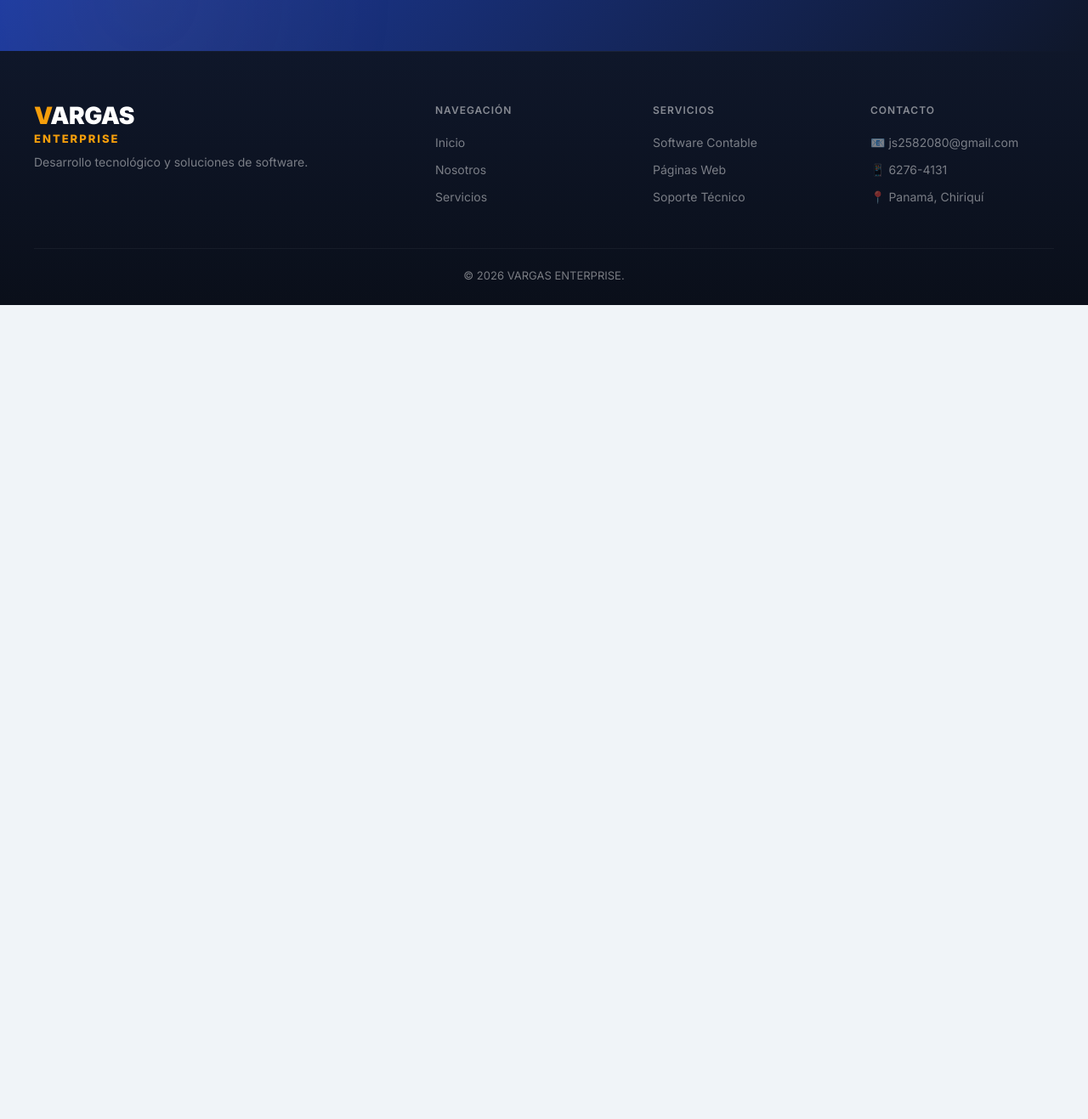
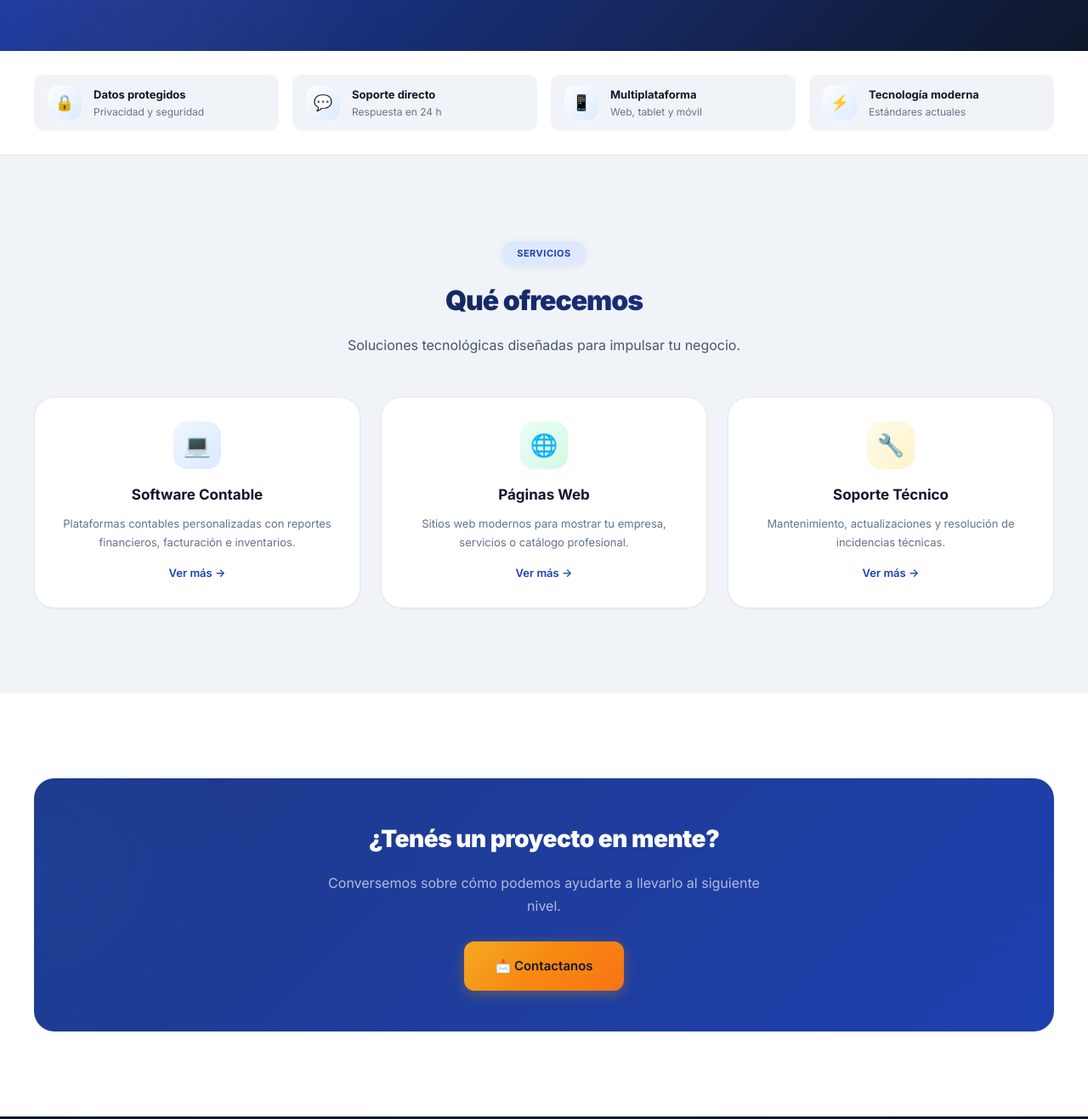
Before and after one commit to Jonathanfloopper/vargas-enterprise-web, a plain HTML site: page index.html in a window 1280 px wide. Shown: the part 740-2057 px from the top of the page at 85% size. Before the commit the page ends 1099 px from the top, so only its background shows below. Drawn offline with Linux system fonts and the light colour scheme.

Commit message:
cambio de diseño del inicio

```diff
--- a/index.html
+++ b/index.html
@@ -38,6 +38,8 @@ nav{position:fixed;top:0;left:0;right:0;z-index:1000;background:rgba(255,255,255
   .nav-links a{padding:14px 18px;font-size:15px}
   .menu-btn{display:block}
 }
+.section{padding:100px 24px;position:relative}
+.section-inner{max-width:1200px;margin:0 auto;position:relative;z-index:1}
 .hero{min-height:100vh;display:flex;align-items:center;padding:140px 24px 100px;background:linear-gradient(135deg,#1e3a8a,#1e40af 30%,#0f172a);position:relative;overflow:hidden}
 .hero::before{content:'';position:absolute;top:-40%;right:-15%;width:800px;height:800px;background:radial-gradient(circle,rgba(59,130,246,0.08),transparent 70%);animation:pulse 6s ease-in-out infinite}
 .hero::after{content:'';position:absolute;bottom:-30%;left:-10%;width:600px;height:600px;background:radial-gradient(circle,rgba(245,158,11,0.05),transparent 70%);animation:pulse 8s ease-in-out infinite reverse}
@@ -54,6 +56,8 @@ nav{position:fixed;top:0;left:0;right:0;z-index:1000;background:rgba(255,255,255
 .btn-primary:hover{transform:translateY(-3px);box-shadow:0 8px 28px rgba(245,158,11,0.4)}
 .btn-white{background:rgba(255,255,255,0.08);color:#fff;border:1.5px solid rgba(255,255,255,0.15);backdrop-filter:blur(8px)}
 .btn-white:hover{background:rgba(255,255,255,0.14);border-color:rgba(255,255,255,0.25);transform:translateY(-3px)}
+.btn-outline{background:transparent;color:var(--primary);border:1.5px solid var(--primary)}
+.btn-outline:hover{background:var(--primary);color:#fff}
 .hero-card{background:rgba(255,255,255,0.06);backdrop-filter:blur(16px);-webkit-backdrop-filter:blur(16px);border:1px solid rgba(255,255,255,0.1);border-radius:var(--radius-xl);padding:32px;max-width:440px;box-shadow:0 8px 32px rgba(0,0,0,0.12);animation:fadeUp 0.8s ease-out 0.4s both}
 .hero-card .t{display:flex;justify-content:space-between;align-items:center;margin-bottom:16px;padding-bottom:16px;border-bottom:1px solid rgba(255,255,255,0.08)}
 .hero-card .t .n{font-size:13px;color:rgba(255,255,255,0.6);font-weight:500;text-transform:uppercase;letter-spacing:0.5px}
@@ -81,6 +85,37 @@ nav{position:fixed;top:0;left:0;right:0;z-index:1000;background:rgba(255,255,255
   .hero-btns{flex-direction:column;align-items:center}
   .hero-btns .btn{width:100%}
 }
+.trust-strip{background:#fff;border-bottom:1px solid var(--border);padding:28px 24px}
+.trust-inner{max-width:1200px;margin:0 auto;display:grid;grid-template-columns:repeat(4,1fr);gap:16px}
+.trust-item{display:flex;align-items:center;gap:14px;padding:12px 16px;border-radius:var(--radius);background:var(--bg);transition:var(--transition)}
+.trust-item:hover{background:var(--primary-light);transform:translateY(-2px)}
+.trust-item .ic{width:40px;height:40px;border-radius:var(--radius);background:linear-gradient(135deg,#fff,var(--primary-light));display:flex;align-items:center;justify-content:center;font-size:18px;flex-shrink:0}
+.trust-item .txt .tt{font-size:13px;font-weight:700;color:var(--text)}
+.trust-item .txt .st{font-size:12px;color:var(--muted)}
+@media(max-width:768px){.trust-inner{grid-template-columns:repeat(2,1fr)}}
+@media(max-width:480px){.trust-inner{grid-template-columns:1fr}}
+.section-header{text-align:center;margin-bottom:48px}
+.section-header .tag{display:inline-block;background:linear-gradient(135deg,var(--primary-light),#e0e7ff);color:var(--primary);font-size:11px;font-weight:700;padding:5px 18px;border-radius:20px;letter-spacing:0.5px;text-transform:uppercase;margin-bottom:14px;box-shadow:0 2px 8px rgba(30,64,175,0.06)}
+.section-header h2{font-size:32px;font-weight:900;letter-spacing:-1px;background:linear-gradient(135deg,var(--text),var(--primary));-webkit-background-clip:text;-webkit-text-fill-color:transparent;background-clip:text}
+.section-header p{color:#475569;font-size:16px;max-width:560px;margin:12px auto 0;line-height:1.6}
+.preview-grid{display:grid;grid-template-columns:repeat(3,1fr);gap:24px}
+.preview-card{background:var(--card);border:1px solid var(--border);border-radius:var(--radius-xl);padding:28px 24px;text-align:center;transition:var(--transition);box-shadow:var(--shadow-sm);text-decoration:none;display:block;color:inherit}
+.preview-card:hover{transform:translateY(-6px);box-shadow:var(--shadow-lg);border-color:var(--primary-light)}
+.preview-card .ic{width:56px;height:56px;border-radius:var(--radius-lg);display:flex;align-items:center;justify-content:center;font-size:26px;margin:0 auto 16px}
+.preview-card:nth-child(1) .ic{background:linear-gradient(135deg,#eff6ff,#dbeafe)}
+.preview-card:nth-child(2) .ic{background:linear-gradient(135deg,#ecfdf5,#d1fae5)}
+.preview-card:nth-child(3) .ic{background:linear-gradient(135deg,#fffbeb,#fef3c7)}
+.preview-card h3{font-size:17px;font-weight:700;margin-bottom:8px}
+.preview-card p{font-size:13px;color:var(--muted);line-height:1.7;margin:0}
+.preview-card .arrow{display:inline-block;margin-top:14px;font-size:13px;font-weight:600;color:var(--primary);transition:var(--transition)}
+.preview-card:hover .arrow{transform:translateX(4px)}
+@media(max-width:768px){.preview-grid{grid-template-columns:1fr;gap:16px}}
+.cta-banner{background:linear-gradient(135deg,#1e3a8a,#1e40af);border-radius:var(--radius-xl);padding:48px 40px;text-align:center;position:relative;overflow:hidden}
+.cta-banner::before{content:'';position:absolute;top:-50%;left:-20%;width:500px;height:500px;background:radial-gradient(circle,rgba(59,130,246,0.1),transparent 70%);animation:pulse 6s ease-in-out infinite}
+.cta-banner h3{font-size:28px;font-weight:900;color:#fff;letter-spacing:-0.5px;position:relative;z-index:1}
+.cta-banner p{color:rgba(255,255,255,0.65);font-size:16px;max-width:520px;margin:14px auto 28px;position:relative;z-index:1}
+.cta-banner .btn-primary{font-size:15px;padding:16px 36px;position:relative;z-index:1}
+@media(max-width:480px){.cta-banner{padding:36px 24px}.cta-banner h3{font-size:22px}}
 footer{background:linear-gradient(180deg,#0f172a,#0a0f1a);padding:60px 24px 24px;color:rgba(255,255,255,0.45);position:relative}
 footer::before{content:'';position:absolute;top:0;left:0;right:0;height:1px;background:linear-gradient(90deg,transparent,rgba(255,255,255,0.06),transparent)}
 .footer-inner{max-width:1200px;margin:0 auto;display:grid;grid-template-columns:2fr 1fr 1fr 1fr;gap:40px}
@@ -137,6 +172,40 @@ footer a:hover{color:var(--accent);transform:translateX(4px)}
   </div>
 </section>
 
+<div class="trust-strip">
+  <div class="trust-inner">
+    <div class="trust-item"><div class="ic">🔒</div><div class="txt"><div class="tt">Datos protegidos</div><div class="st">Privacidad y seguridad</div></div></div>
+    <div class="trust-item"><div class="ic">💬</div><div class="txt"><div class="tt">Soporte directo</div><div class="st">Respuesta en 24 h</div></div></div>
+    <div class="trust-item"><div class="ic">📱</div><div class="txt"><div class="tt">Multiplataforma</div><div class="st">Web, tablet y móvil</div></div></div>
+    <div class="trust-item"><div class="ic">⚡</div><div class="txt"><div class="tt">Tecnología moderna</div><div class="st">Estándares actuales</div></div></div>
+  </div>
+</div>
+
+<section class="section" style="background:var(--bg)">
+  <div class="section-inner">
+    <div class="section-header">
+      <span class="tag">Servicios</span>
+      <h2>Qué ofrecemos</h2>
+      <p>Soluciones tecnológicas diseñadas para impulsar tu negocio.</p>
+    </div>
+    <div class="preview-grid">
+      <a href="servicios.html" class="preview-card"><div class="ic">💻</div><h3>Software Contable</h3><p>Plataformas contables personalizadas con reportes financieros, facturación e inventarios.</p><span class="arrow">Ver más →</span></a>
+      <a href="servicios.html" class="preview-card"><div class="ic">🌐</div><h3>Páginas Web</h3><p>Sitios web modernos para mostrar tu empresa, servicios o catálogo profesional.</p><span class="arrow">Ver más →</span></a>
+      <a href="servicios.html" class="preview-card"><div class="ic">🔧</div><h3>Soporte Técnico</h3><p>Mantenimiento, actualizaciones y resolución de incidencias técnicas.</p><span class="arrow">Ver más →</span></a>
+    </div>
+  </div>
+</section>
+
+<section class="section" style="background:#fff;padding-bottom:100px">
+  <div class="section-inner">
+    <div class="cta-banner">
+      <h3>¿Tenés un proyecto en mente?</h3>
+      <p>Conversemos sobre cómo podemos ayudarte a llevarlo al siguiente nivel.</p>
+      <a href="contacto.html" class="btn btn-primary">📩 Contactanos</a>
+    </div>
+  </div>
+</section>
+
 <footer>
   <div class="footer-inner">
     <div><div class="footer-logo"><span class="v">V</span><span class="rest">ARGAS</span><span class="sub">ENTERPRISE</span></div><p style="margin-top:8px;font-size:14px">Desarrollo tecnológico y soluciones de software.</p></div>
```
